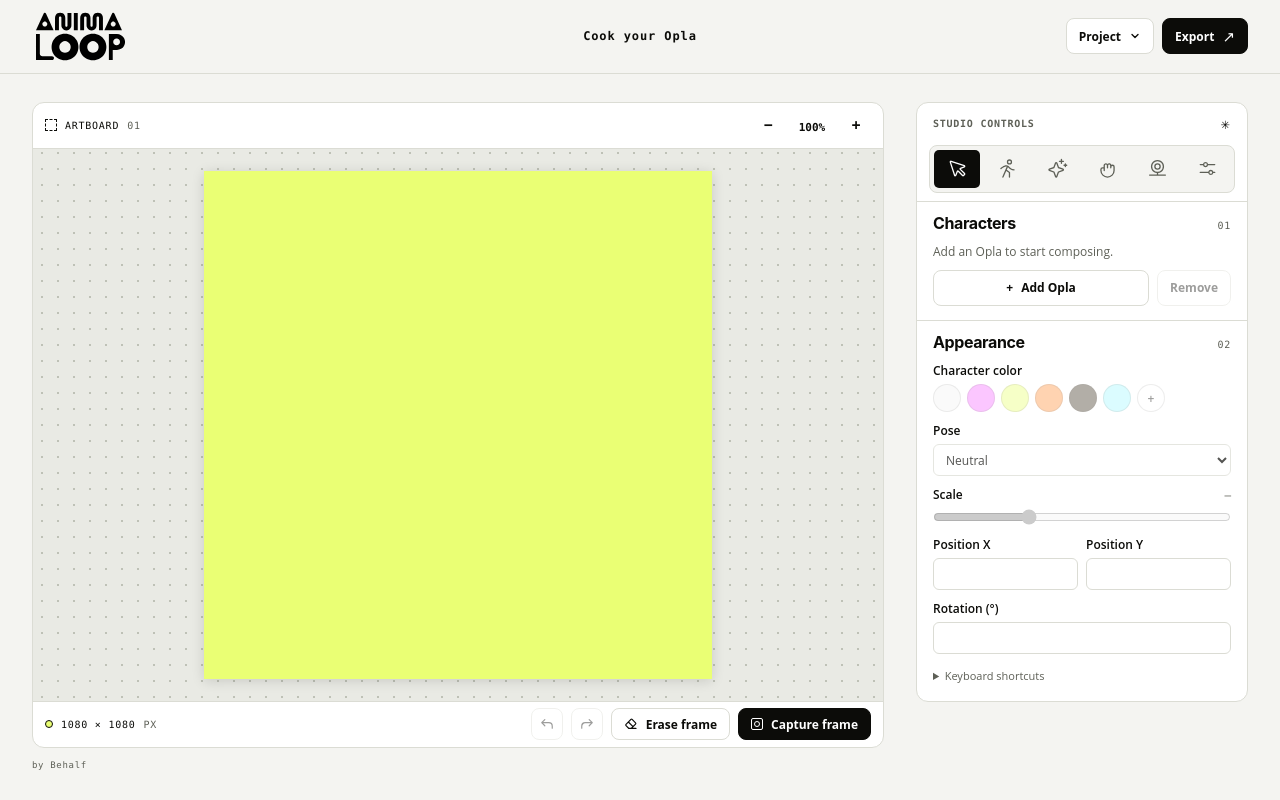
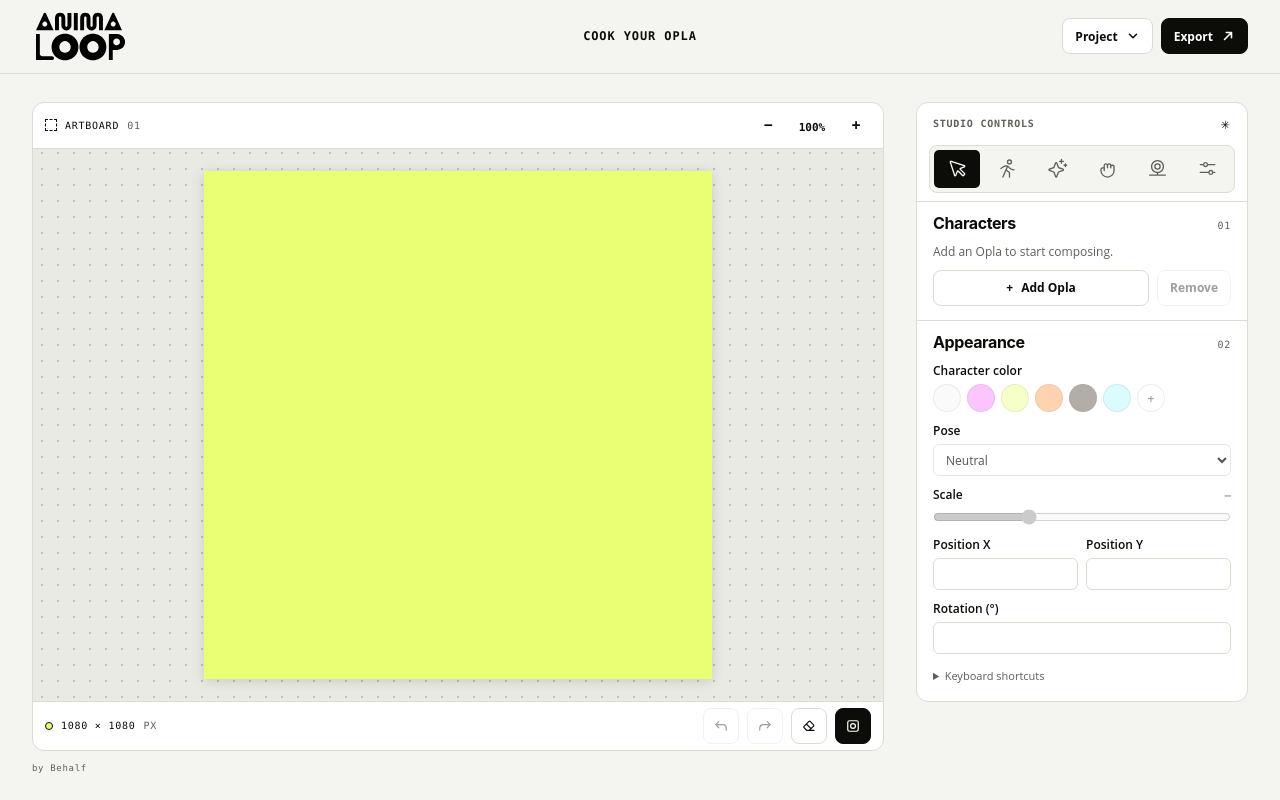
Before and after one commit to giangnguyenday/animaloop, a plain HTML site: page index.html in a window 1280 px wide. Drawn offline with Linux system fonts and the light colour scheme.

Commit message:
Align toolbar controls and simplify frame actions

```diff
--- a/index.html
+++ b/index.html
@@ -12,10 +12,10 @@
     <a class="brand" href="./" aria-label="Animaloop Studio">
       <img src="./src/logo.svg" alt="" width="104" height="54">
     </a>
-    <h1 id="studio-title" class="header-caption mono">Cook your Opla</h1>
+    <h1 id="studio-title" class="header-caption mono">COOK YOUR OPLA</h1>
     <div class="header-actions">
       <details class="action-menu">
-        <summary class="button">Project <svg class="project-chevron" width="12" height="12" viewBox="0 0 12 12" fill="none" stroke="currentColor" stroke-width="1.35" stroke-linecap="round" stroke-linejoin="round" aria-hidden="true" focusable="false"><path d="m3 4.5 3 3 3-3"/></svg></summary>
+        <summary class="button">Project <svg class="action-icon" width="14" height="14" viewBox="0 0 12 12" fill="none" stroke="currentColor" stroke-width="1.35" stroke-linecap="round" stroke-linejoin="round" aria-hidden="true" focusable="false"><path d="m3 4.5 3 3 3-3"/></svg></summary>
         <div class="menu-content">
           <button type="button" id="project-open">Open project</button>
           <button type="button" id="project-save">Save project</button>
@@ -24,7 +24,7 @@
         </div>
       </details>
       <details class="action-menu">
-        <summary class="button primary">Export <span aria-hidden="true">↗</span></summary>
+        <summary class="button primary">Export <svg class="action-icon" width="14" height="14" viewBox="0 0 12 12" fill="none" stroke="currentColor" stroke-width="1.35" stroke-linecap="round" stroke-linejoin="round" aria-hidden="true" focusable="false"><path d="M3 9 9 3M4.5 3H9v4.5"/></svg></summary>
         <div class="menu-content">
           <button type="button" id="export-svg">Download SVG</button>
           <button type="button" id="export-png">Download PNG</button>
@@ -53,17 +53,16 @@
         <div class="stage-footer">
           <div class="stage-meta mono"><span class="signal"></span><span id="canvas-dimensions">1080 × 1080</span><span class="units">PX</span></div>
           <div class="frame-actions">
-            <button type="button" class="button history-button" id="undo-scene" aria-label="Undo" title="Undo" disabled>
+            <button type="button" class="button frame-button" id="undo-scene" aria-label="Undo" title="Undo" disabled>
               <svg width="14" height="14" viewBox="0 0 16 16" fill="none" stroke="currentColor" stroke-width="1.35" stroke-linecap="round" stroke-linejoin="round" aria-hidden="true" focusable="false"><path d="M5.5 3 2 6.5 5.5 10M2 6.5h8a4 4 0 0 1 4 4v2.25"/></svg>
             </button>
-            <button type="button" class="button history-button" id="redo-scene" aria-label="Redo" title="Redo" disabled>
+            <button type="button" class="button frame-button" id="redo-scene" aria-label="Redo" title="Redo" disabled>
               <svg width="14" height="14" viewBox="0 0 16 16" fill="none" stroke="currentColor" stroke-width="1.35" stroke-linecap="round" stroke-linejoin="round" aria-hidden="true" focusable="false"><path d="m10.5 3 3.5 3.5-3.5 3.5M14 6.5H6a4 4 0 0 0-4 4v2.25"/></svg>
             </button>
-            <button type="button" class="button capture-button" id="erase-frame">
-              <svg class="erase-frame-icon" width="14" height="14" viewBox="0 0 16 16" fill="none" stroke="currentColor" stroke-width="1.35" stroke-linecap="round" stroke-linejoin="round" aria-hidden="true" focusable="false"><path d="M2.3 9.8a1 1 0 0 1 0-1.4l5.6-5.6a1 1 0 0 1 1.4 0l3.9 3.9a1 1 0 0 1 0 1.4l-5 5H5.6zM5 5.7l5.3 5.3M8.2 13.1h5.5"/></svg>
-              Erase frame
+            <button type="button" class="button frame-button" id="erase-frame" aria-label="Erase frame" title="Erase frame">
+              <svg class="action-icon" width="14" height="14" viewBox="0 0 16 16" fill="none" stroke="currentColor" stroke-width="1.35" stroke-linecap="round" stroke-linejoin="round" aria-hidden="true" focusable="false"><path d="M2.3 9.8a1 1 0 0 1 0-1.4l5.6-5.6a1 1 0 0 1 1.4 0l3.9 3.9a1 1 0 0 1 0 1.4l-5 5H5.6zM5 5.7l5.3 5.3M8.2 13.1h5.5"/></svg>
             </button>
-            <button type="button" class="button primary capture-button" id="capture"><span class="capture-icon" aria-hidden="true"></span> Capture frame</button>
+            <button type="button" class="button primary frame-button" id="capture" aria-label="Capture frame" title="Capture frame"><svg class="action-icon" width="14" height="14" viewBox="0 0 16 16" fill="none" stroke="currentColor" stroke-width="1.35" aria-hidden="true" focusable="false"><rect x="2" y="2" width="12" height="12" rx="2"/><circle cx="8" cy="8" r="2.75"/></svg></button>
           </div>
         </div>
       </div>
--- a/styles.css
+++ b/styles.css
@@ -42,7 +42,7 @@ button:disabled { opacity: .4; cursor: default; }
 .brand { display: inline-flex; align-items: center; justify-self: start; }
 .brand img { display: block; width: 94px; height: auto; }
 .header-caption { margin: 0; font-size: 12px; font-weight: 700; white-space: nowrap; }
-.header-actions { display: flex; gap: 8px; justify-self: end; }
+.header-actions { display: flex; align-items: center; gap: 8px; justify-self: end; }
 .button {
   display: inline-flex;
   align-items: center;
@@ -63,9 +63,9 @@ button:disabled { opacity: .4; cursor: default; }
 .primary:hover:not(:disabled) { background: #36372f; }
 .action-menu { position: relative; }
 .action-menu summary { list-style: none; }
+.action-menu summary, .frame-button { block-size: 36px; }
 .action-menu summary::-webkit-details-marker { display: none; }
-.action-menu summary span { font-size: 15px; }
-.project-chevron { display: block; flex: none; }
+.action-icon { display: block; flex: none; }
 .menu-content {
   position: absolute;
   z-index: 4;
@@ -93,13 +93,9 @@ button:disabled { opacity: .4; cursor: default; }
 .stage-footer { border-top: 1px solid var(--line); flex-wrap: wrap; }
 .artboard-name, .stage-meta { display: inline-flex; align-items: center; gap: 8px; font-size: 10px; white-space: nowrap; }
 .artboard-number, .units { color: var(--muted); }
-.frame-icon, .capture-icon { display: inline-block; flex: none; width: 12px; height: 12px; border: 1px dashed currentColor; }
-.capture-icon { border-style: solid; border-radius: 2px; position: relative; }
-.capture-icon::after { content: ""; position: absolute; inset: 2px; border: 1px solid currentColor; border-radius: 50%; }
-.capture-button { min-height: 32px; }
+.frame-icon { display: inline-block; flex: none; width: 12px; height: 12px; border: 1px dashed currentColor; }
 .frame-actions { display: flex; flex-wrap: wrap; gap: 8px; margin-inline-start: auto; }
-.history-button { width: 32px; min-height: 32px; padding: 0; }
-.erase-frame-icon { display: block; flex: none; }
+.frame-button { inline-size: 36px; padding: 0; }
 .zoom-group { display: flex; align-items: center; gap: 2px; }
 .zoom-group button { min-width: 30px; min-height: 28px; padding: 4px 6px; border: 0; border-radius: 4px; background: transparent; font-weight: 700; }
 .zoom-group button:hover { background: var(--surface); }
```
